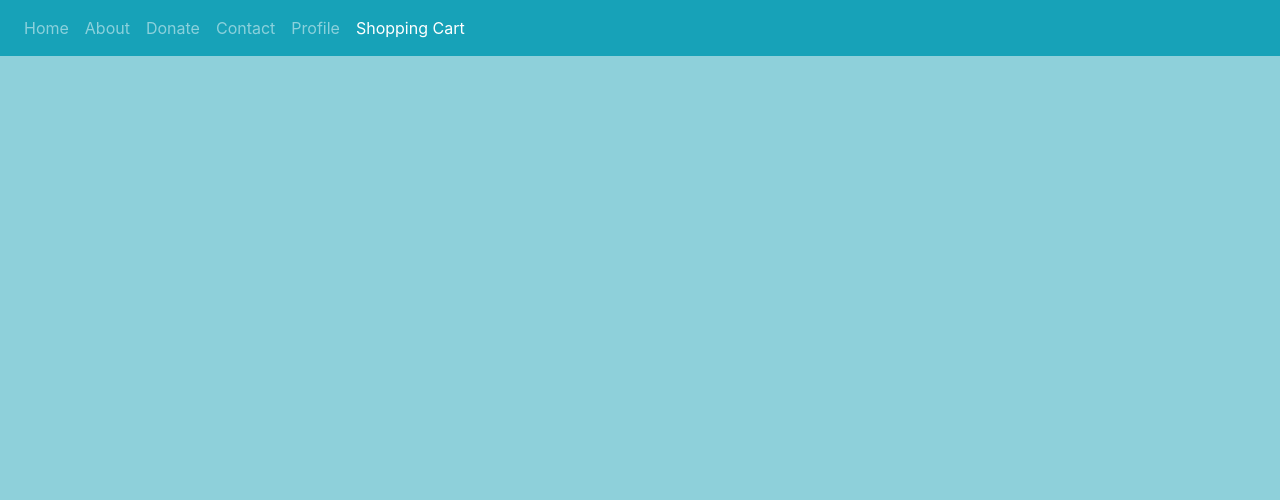
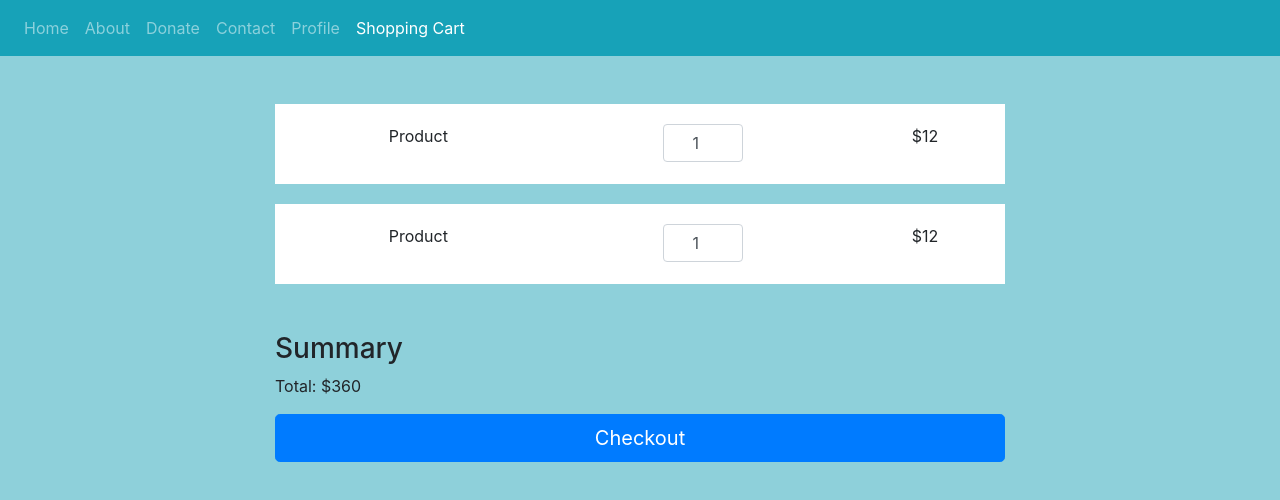
Before and after one commit to Cina10/SevaSavers, a plain HTML site: page shopping-cart/shopping-cart.html in a window 1280 px wide. Drawn offline with nearby package versions, Linux system fonts and the light colour scheme.

Commit message:
shopping cart update

```diff
--- a/shopping-cart/shopping-cart.css
+++ b/shopping-cart/shopping-cart.css
@@ -5,3 +5,21 @@
 body {
   background-color: var(--lightInfo);
 }
+
+.product {
+	margin-bottom: 20px;
+	padding-top: 20px;
+	padding-bottom: 20px;
+	text-align: center;
+  background-color: white;
+}
+
+.quantity label {
+  margin: 0.5rem;
+}
+
+.quantity input {
+  width: 80px;
+  margin: auto;
+  text-align: center;
+}
--- a/shopping-cart/shopping-cart.html
+++ b/shopping-cart/shopping-cart.html
@@ -40,6 +40,57 @@
         </li>
       </ul>
     </nav>
+
+    <!-- Shopping Cart -->
+    <div class="container">
+      <!-- Row -->
+      <div class="row mt-5">
+        <!-- Items -->
+        <div class="col-md-12 col-lg-8 m-auto">
+          <!-- Product -->
+          <div class="product">
+            <div class="row">
+              <!-- Name -->
+              <div class="col-md-5">
+                <p>Product</p>
+              </div>
+              <!-- Quantity Form -->
+              <div class="col-md-4 quantity">
+                <input class="form-control" type="number" value="1" >
+              </div>
+              <!-- Total -->
+              <div class="col-md-3">
+                <p>$12</p>
+              </div>
+            </div>
+          </div>
+          <!-- Product -->
+          <div class="product">
+            <div class="row">
+              <!-- Name -->
+              <div class="col-md-5">
+                <p>Product</p>
+              </div>
+              <!-- Quantity Form -->
+              <div class="col-md-4 quantity">
+                <input class="form-control" type="number" value="1" >
+              </div>
+              <!-- Total -->
+              <div class="col-md-3">
+                <p>$12</p>
+              </div>
+            </div>
+          </div>
+          <!-- Summary -->
+          <div class="mt-5">
+            <h3>Summary</h3>
+            <p>Total: $360</p>
+            <button type="button" class="btn btn-primary btn-lg btn-block">Checkout</button>
+          </div>
+        </div>
+      </div>
+    </div>
+
   </body>
 
 </html>
```
